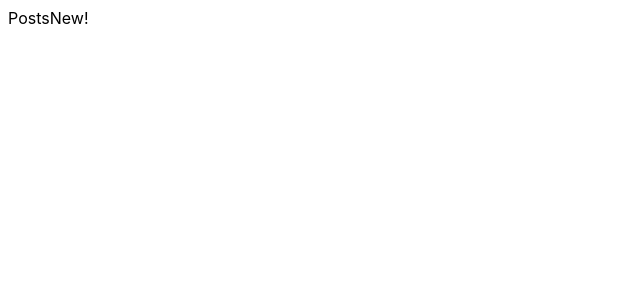
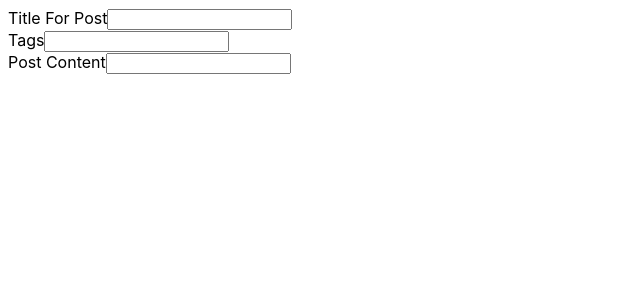
Before and after one commit to immanoj16/Blog-React-Redux, a React app: page /posts/new in a window 1280 px wide. Shown: the top 300 px of the page, without its empty margins (0-640 px from the left). Built offline with nearby package versions, Linux system fonts and the light colour scheme.

Commit message:
Add: input fields through Field of redux form

```diff
--- a/src/js/components/PostsNew.js
+++ b/src/js/components/PostsNew.js
@@ -1,13 +1,44 @@
 import React, { Component } from 'react'
+import { Field, reduxForm } from 'redux-form'
 
 class PostsNew extends Component {
+
+  renderField (field) {
+    return (
+      <div className='form-group'>
+        <label>{field.label}</label>
+        <input
+          className='form-control'
+          type="text"
+          {...field.input}
+        />
+      </div>
+    )
+  }
+
   render () {
     return (
-      <div>
-        PostsNew!
-      </div>
+      <form>
+        <Field
+          label='Title For Post'
+          name='title'
+          component={this.renderField}
+        />
+        <Field
+          label='Tags'
+          name='tags'
+          component={this.renderField}
+        />
+        <Field
+          label='Post Content'
+          name='content'
+          component={this.renderField}
+        />
+      </form>
     )
   }
 }
 
-export default PostsNew
+export default reduxForm({
+  form: 'PostsNewForm'
+})(PostsNew)
```
